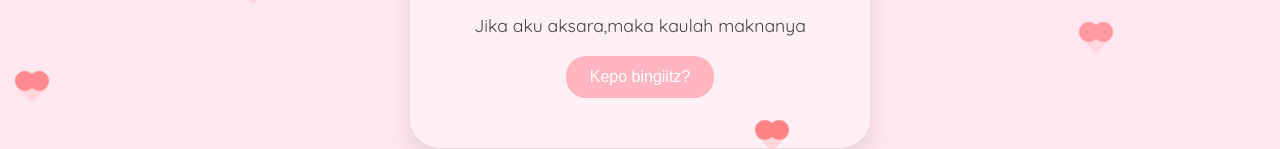
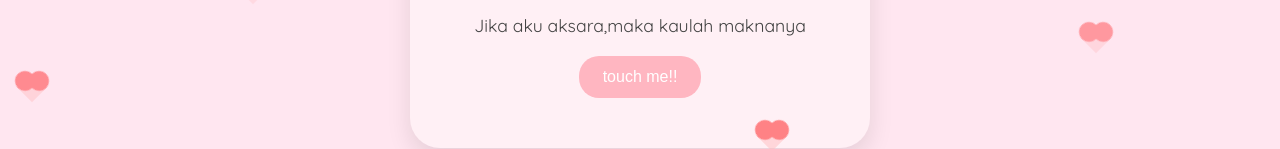
Before and after one commit to vyx-2/u, a plain HTML site: page index.html in a window 1280 px wide. Shown: the part 230-379 px from the top of the page. Drawn offline with Linux system fonts and the light colour scheme.

Commit message:
index.html

```diff
--- a/index.html
+++ b/index.html
@@ -104,7 +104,7 @@
   <div class="container">
     <h1>gotchu, i'm Kalaa</h1>
     <p>Jika aku aksara,maka kaulah maknanya</p>
-    <button onclick="tampilkanPesan()">Kepo bingiitz?</button>
+    <button onclick="tampilkanPesan()">touch me!!</button>
     <div class="message" id="pesan"></div>
   </div>
 
```
